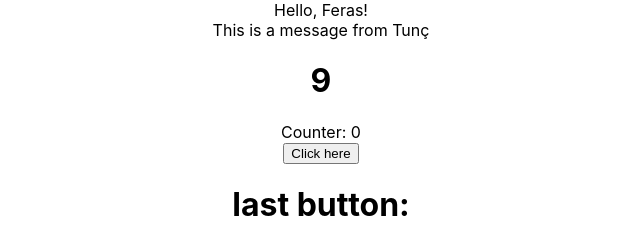
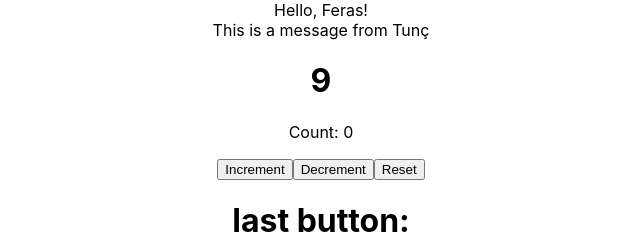
Before and after one commit to tuncduluc/ReactExs, a React (Create React App) app in the folder my-app/: page / in a window 1280 px wide. Shown: the top 234 px of the page, without its empty margins (319-959 px from the left). Built offline with nearby package versions, Linux system fonts and the light colour scheme; no server answers.

Commit message:
Custom Hooks - useCounter

```diff
--- a/my-app/src/App.js
+++ b/my-app/src/App.js
@@ -25,7 +25,7 @@ function App() {
       <Hello/>
       <Message/>
       <Counter initialValue={0} incInterval={599} incAmount={1} />
-      <ClickCounter/>
+      <ClickCounter initialValue={44} interval={5}/>
       <ClickTracker/>
       <InteractiveWelcome onReset={handleReset}/>
       <TodoList/>
--- a/my-app/src/components/ClickCounter.js
+++ b/my-app/src/components/ClickCounter.js
@@ -1,25 +1,17 @@
-import React, { useEffect, useState } from 'react';
+import React from 'react';
+import useCounter from './HookCounter';
 
-function ClickCounter({ onCounterChange }) {
-  const [count, setCount] = useState(0);
-
-  const incButtonClick = () => {
-    setCount(prevCount => prevCount + 1);
-  };
-
-  useEffect(() => {
-    if(typeof onCounterChange === 'function') {
-    onCounterChange(count);
-    }
-  }, [count, onCounterChange]);
-
+const ClickCounter = () => {
+  const { counter, onInc, onDec, onReset, } = useCounter({ initialValue: 0, interval: 2});
 
   return (
     <div>
-      <div>Counter: {count}</div>
-      <button onClick={incButtonClick}>Click here</button>
+      <p>Count: {counter}</p>
+      <button onClick={onInc}>Increment</button>
+      <button onClick={onDec}>Decrement</button>
+      <button onClick={onReset}>Reset</button>
     </div>
-  );
+  )
 }
 
 export default ClickCounter;
--- a/my-app/src/components/Counter.js
+++ b/my-app/src/components/Counter.js
@@ -1,5 +1,7 @@
 import React, { useState, useEffect } from 'react';
 import CounterDisplay from './CounterDisplay';
+
+
 
 const Counter = ({ initialValue = 0, incAmount, incInterval }) => {
   const [count, setCount] = useState(initialValue);
--- /dev/null
+++ b/my-app/src/components/HookCounter.js
@@ -0,0 +1,27 @@
+import { useState } from "react";
+
+function useCounter({ initialValue = 0, interval = 1}) {
+    const [counter, setCounter] =useState(initialValue)
+
+
+    function handleCounterInc() {
+        setCounter((prevCount) => prevCount + interval)
+    }
+
+    function handleCounterDec() {
+        setCounter((prevCount) => prevCount - interval)
+    }
+
+    function handleCounterReset () {
+        setCounter(initialValue)
+    }
+
+    return {
+        counter: counter,
+        onInc: handleCounterInc,
+        onDec: handleCounterDec,
+        onReset: handleCounterReset,
+    }
+};
+
+export default useCounter;
```
